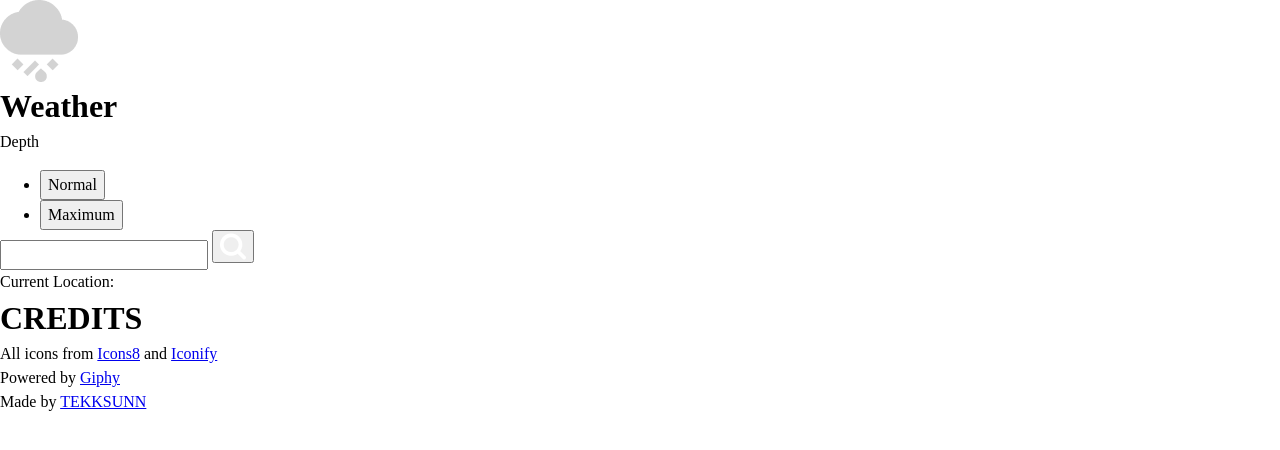
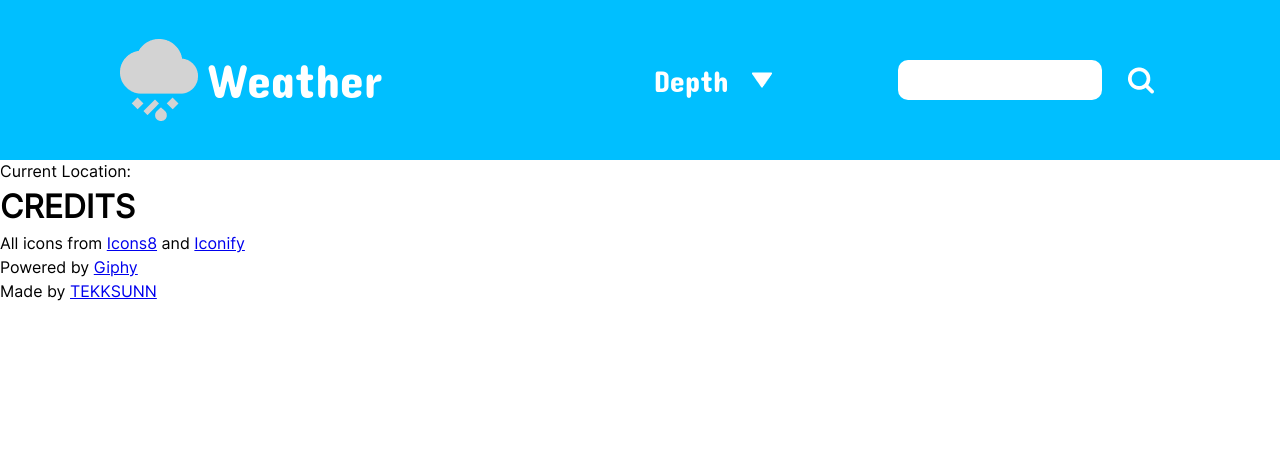
Before and after one commit to TEKKSUNN/weather-app, a website built with webpack: page src/template.html in a window 1280 px wide. Built offline with nearby package versions, Linux system fonts and the light colour scheme.

Commit message:
Style header

```diff
--- a/src/stylesheets/styles.css
+++ b/src/stylesheets/styles.css
@@ -36,3 +36,98 @@ p, h1, h2, h3, h4, h5, h6 {
 }
 
 /* End of CSS Reset */
+
+:root {
+  --navbar-bg: #00BFFF;
+  --horizontal-margin: 120px;
+  --vertical-margin: 40px;
+  --navbar-hover: hsl(195, 100%, 25%);
+}
+
+* {
+  font-family: 'interregular', Arial, Helvetica, sans-serif;
+  background-color: transparent;
+}
+
+input {
+  background-color: white;
+}
+
+header {
+  background-color: var(--navbar-bg);
+  color: white;
+  display: flex;
+  align-items: center;
+  justify-content: space-between;
+  padding: 0 var(--horizontal-margin);
+  height: 160px;
+}
+
+.web-icon-title {
+  display: flex;
+  align-items: center;
+  justify-content: center;
+  gap: 10px;
+}
+
+.search {
+  padding: var(--vertical-margin) 0;
+}
+
+#web-title {
+  font: 48px 'concert_oneregular';
+}
+
+.dropdown {
+  position: relative;
+  cursor: pointer;
+  align-self: stretch;
+  align-content: center;
+  width: 250px;
+}
+
+.dropdown:hover {
+  background-color: var(--navbar-hover);
+}
+
+.dropdown-items {
+  display: none;
+  position: absolute;
+  bottom: 0px;
+}
+
+.dropdown-content {
+  display: flex;
+  align-items: center;
+  justify-content: center;
+  gap: 24px;
+}
+
+.dropdown-text {
+  font: 30px 'concert_oneregular';
+}
+
+.navs {
+  display: flex;
+  align-items: center;
+  gap: 60px;
+  align-self: stretch;
+}
+
+.search form {
+  display: flex;
+  align-items: center;
+  gap: 20px;
+}
+
+input[type="text"] {
+  border: 0;
+  outline: 0;
+  padding: 8px;
+  border-radius: 10px;
+}
+
+button {
+  cursor: pointer;
+  border: 0;
+}
```
